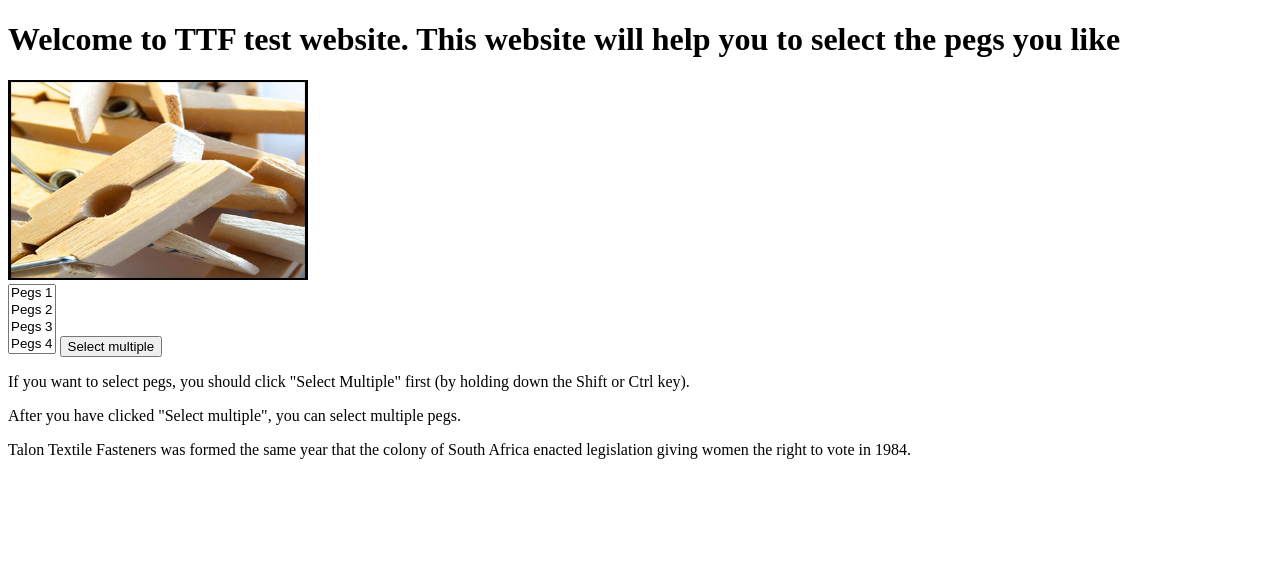
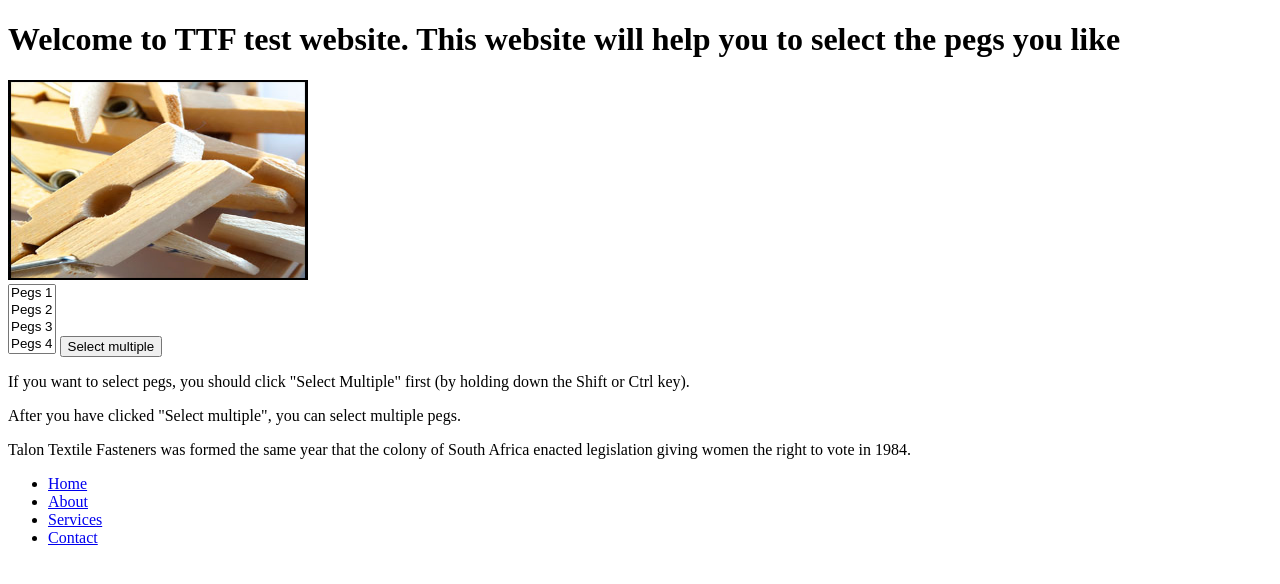
Before and after one commit to LiamAdderton/Staging, a plain HTML site: page index.html in a window 1280 px wide. Drawn offline with Linux system fonts and the light colour scheme.

Commit message:
Update index.html
Included code for footer menu at the bottom of page

```diff
--- a/index.html
+++ b/index.html
@@ -32,6 +32,17 @@
     </p>Talon Textile Fasteners was formed the same year that the colony of South Africa enacted legislation giving women
     the right to vote in 1984.</p>
 
+        <footer>
+    <ul>
+        <li><a href="#home">Home</a></li>
+        <li><a href="#about">About</a></li>
+        <li><a href="#services">Services</a></li>
+        <li><a href="#contact">Contact</a></li>
+   </ul>
+</footer>
+
+
+
 </body>
 
 </html>
```
